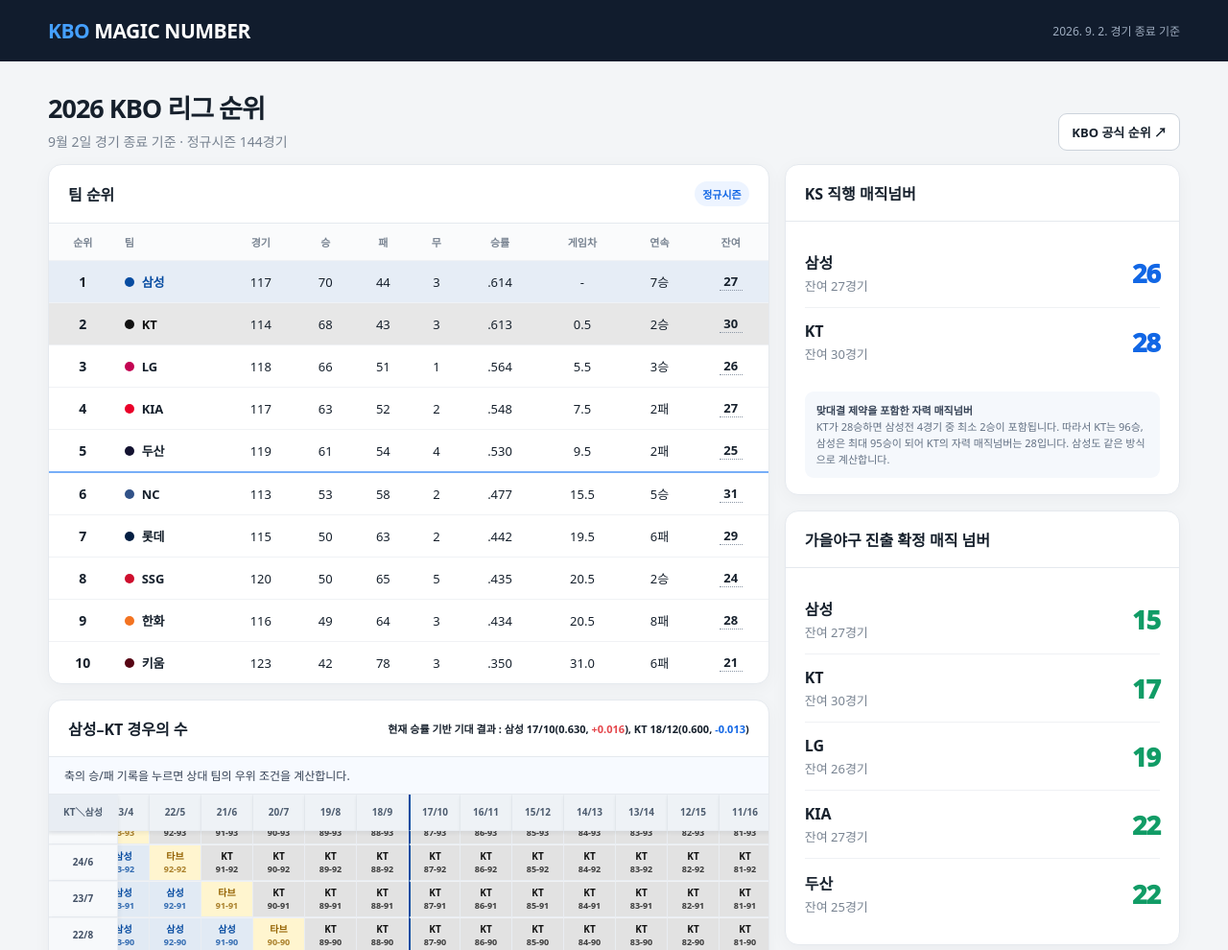
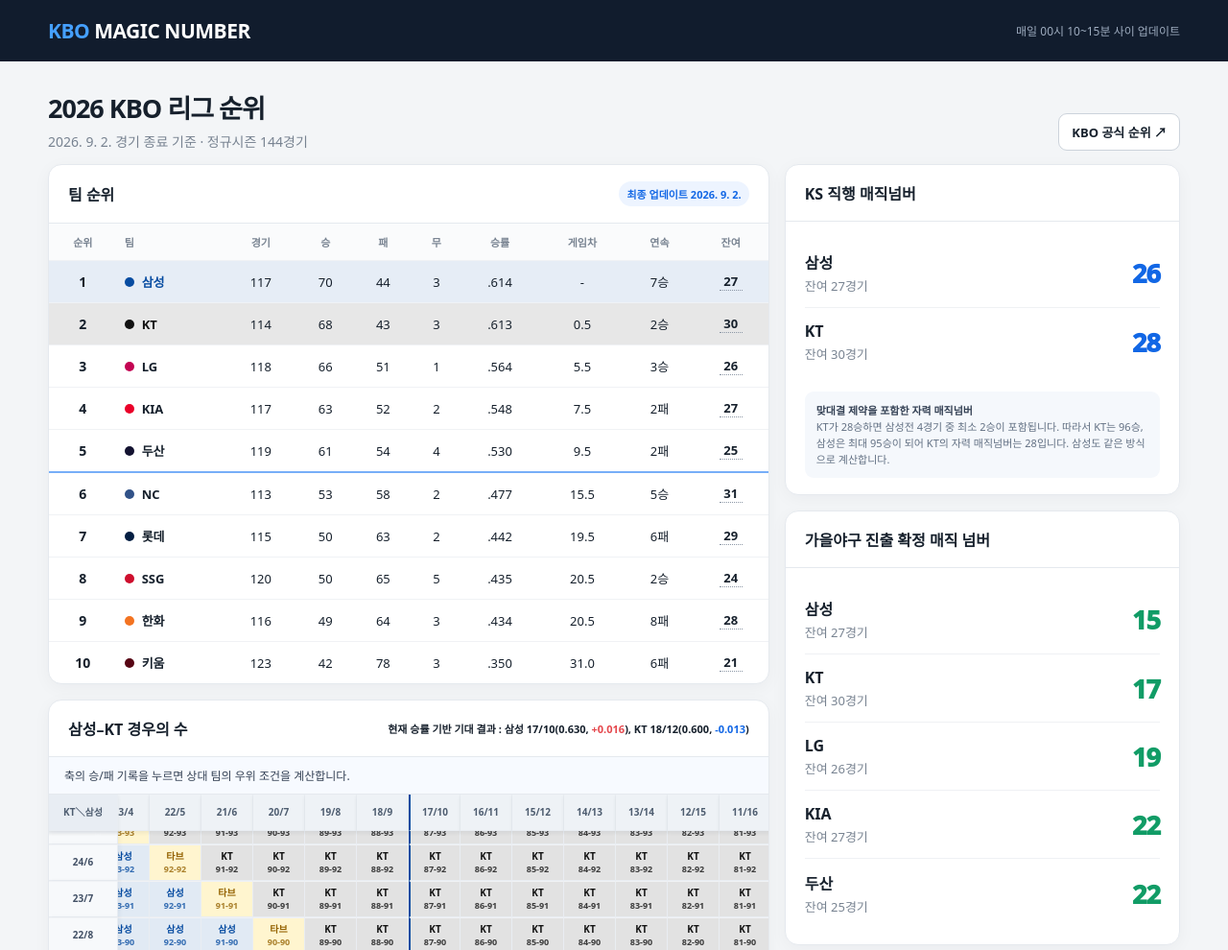
Before and after one commit to jeapi-shm/2026KBOMagicNumber, a plain HTML site: page index.html in a window 1280 px wide. Shown: the top 990 px of the page at 96% size. Drawn offline with Linux system fonts and the light colour scheme.

Commit message:
Show automatic update schedule and date

```diff
--- a/index.html
+++ b/index.html
@@ -28,9 +28,9 @@
 <body>
   <header><div class="wrap head"><div class="brand"><b>KBO</b> MAGIC NUMBER</div><div class="updated" id="updated"></div></div></header>
   <main class="wrap">
-    <div class="toolbar"><div><h1>2026 KBO 리그 순위</h1><div class="sub">9월 2일 경기 종료 기준 · 정규시즌 144경기</div></div><a class="btn" href="https://www.koreabaseball.com/Record/TeamRank/TeamRankDaily.aspx" target="_blank" rel="noreferrer">KBO 공식 순위 ↗</a></div>
+    <div class="toolbar"><div><h1>2026 KBO 리그 순위</h1><div class="sub" id="dataSummary"></div></div><a class="btn" href="https://www.koreabaseball.com/Record/TeamRank/TeamRankDaily.aspx" target="_blank" rel="noreferrer">KBO 공식 순위 ↗</a></div>
     <div class="grid">
-      <div class="left"><section class="card"><div class="card-title"><span>팀 순위</span><span class="badge">정규시즌</span></div><div class="table-scroll"><table class="standings-table">
+      <div class="left"><section class="card"><div class="card-title"><span>팀 순위</span><span class="badge" id="rankUpdated"></span></div><div class="table-scroll"><table class="standings-table">
         <thead><tr><th>순위</th><th style="text-align:left">팀</th><th>경기</th><th>승</th><th>패</th><th>무</th><th>승률</th><th>게임차</th><th>연속</th><th>잔여</th></tr></thead><tbody id="standings"></tbody>
       </table></div></section>
       <section class="card"><div class="card-title"><span id="scenarioTitle">삼성–KT 경우의 수</span><span class="badge" id="scenarioAxis">삼성 · KT</span></div><div class="scenario-answer" id="scenarioAnswer">축의 승/패 기록을 누르면 상대 팀의 우위 조건을 계산합니다.</div><div class="scenario-scroll"><table class="scenario" id="scenarioTable"></table></div><div class="formula">순위표에서 비교할 두 팀을 차례로 눌러주세요. 남은 경기에는 추가 무승부가 없다고 가정하며, 승률이 같으면 <b>타브</b>로 표시합니다.</div></section></div>
@@ -40,7 +40,7 @@
         <section class="card"><div class="card-title"><span>오늘의 경기</span><span class="badge" id="gameDate"></span></div><div class="games" id="games"></div></section>
       </aside>
     </div>
-    <p class="notice"><strong>데이터 기준</strong> — 순위와 잔여 맞대결 수는 KBO 공식 홈페이지의 2026년 9월 2일 경기 종료 기록입니다. 매직넘버는 상대 팀의 최대 가능 승수와 잔여 맞대결에서 강제로 발생하는 패배까지 반영한 자력 확정 기준입니다. 동률은 확정으로 보지 않으며, 취소 경기 재편성이나 리그의 동률 결정 규정에 따라 실제 확정 시점은 달라질 수 있습니다.</p>
+    <p class="notice"><strong>데이터 기준</strong> — 순위와 잔여 맞대결 수는 KBO 공식 홈페이지의 <span id="noticeDataDate"></span> 기록입니다. 매직넘버는 상대 팀의 최대 가능 승수와 잔여 맞대결에서 강제로 발생하는 패배까지 반영한 자력 확정 기준입니다. 동률은 확정으로 보지 않으며, 취소 경기 재편성이나 리그의 동률 결정 규정에 따라 실제 확정 시점은 달라질 수 있습니다.</p>
   </main><footer>Unofficial KBO dashboard · 순위 출처: KBO 공식 홈페이지</footer>
   <script>
     const SEASON_GAMES=144;
@@ -127,7 +127,11 @@
       document.querySelector('#postNumbers').innerHTML=s.slice(0,5).map(t=>{const magic=postMagic(t);return `<div class="number-row"><div><b>${t.name}</b><div class="number-label">잔여 ${SEASON_GAMES-t.g}경기</div></div><div class="num ${magic===null?'need red':'green'}">${magic===null?'타팀 결과 필요':magic}</div></div>`}).join('');
       document.querySelector('#games').innerHTML=todayGames.map(g=>`<div class="game"><span class="time">${g.time}</span><span class="match">${g.away} <span style="color:#a1a9b3">vs</span> ${g.home}</span><span class="place">${g.place}</span></div>`).join('');
       renderScenario();
-      document.querySelector('#updated').textContent=DATA_DATE;document.querySelector('#gameDate').textContent='9.03';
+      document.querySelector('#updated').textContent='매일 00시 10~15분 사이 업데이트';
+      document.querySelector('#rankUpdated').textContent=`최종 업데이트 ${DATA_DATE.replace(' 경기 종료 기준','')}`;
+      document.querySelector('#dataSummary').textContent=`${DATA_DATE} · 정규시즌 ${SEASON_GAMES}경기`;
+      document.querySelector('#noticeDataDate').textContent=DATA_DATE;
+      document.querySelector('#gameDate').textContent='9.03';
     }
     render();
   </script>
```
